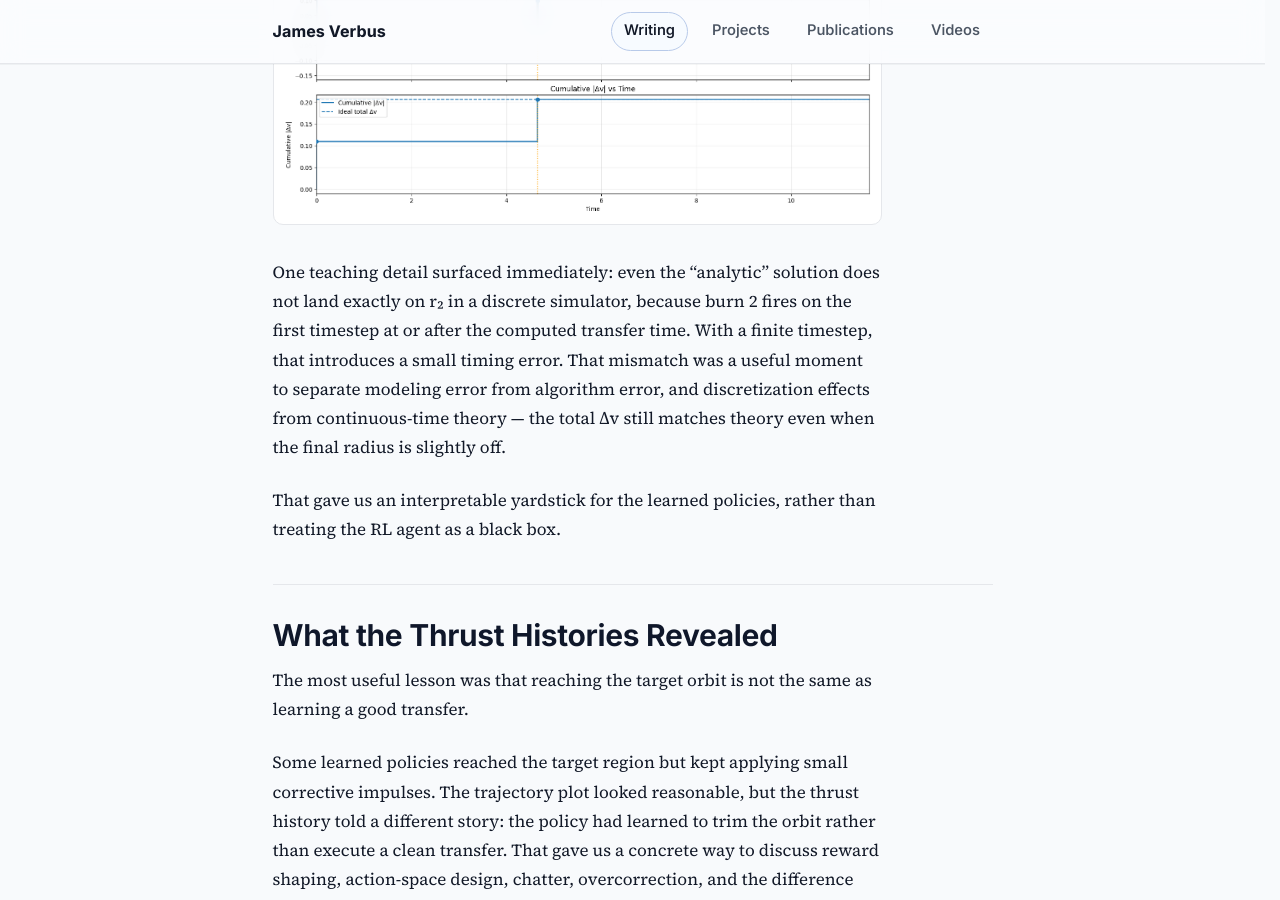
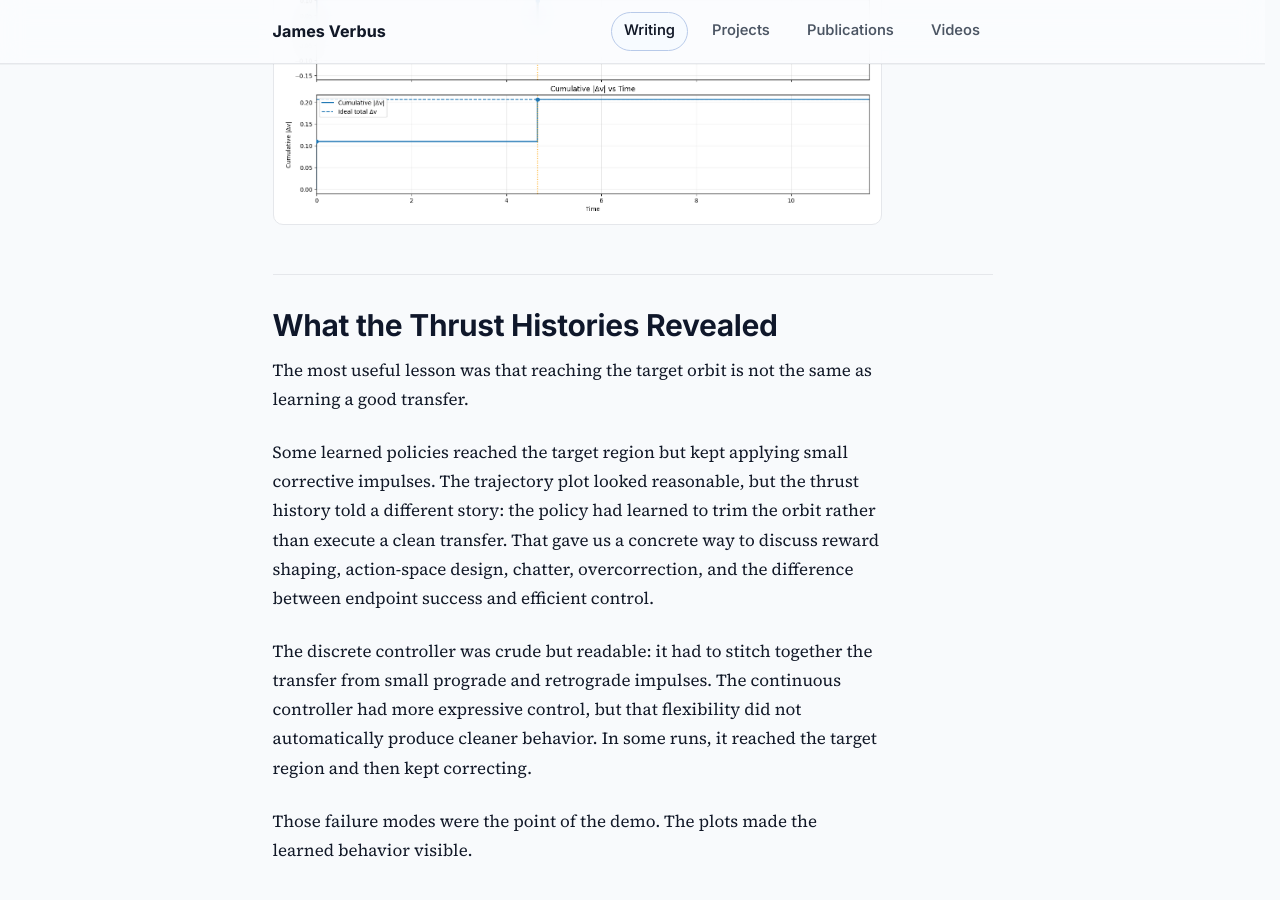
Before and after one commit to jverbus/jverbus.github.io, a Jekyll site: the page built from _posts/2026-01-09-brown-physics-ai-winter-school-workshop.md, in a window 1280 px wide and 900 px high, scrolled down 3093 px. Built offline with Jekyll 4.4.1, drawn with Linux system fonts in a browser that asks for light colours.

Commit message:
Remove discretization-error aside from RL workshop post
https://claude.ai/code/session_01EjBiG9bDQxspefCUkSEBmk

```diff
--- a/_posts/2026-01-09-brown-physics-ai-winter-school-workshop.md
+++ b/_posts/2026-01-09-brown-physics-ai-winter-school-workshop.md
@@ -53,10 +53,6 @@ The verification plots made the baseline easy to check: the trajectory should be
 
 <img src="{{ '/assets/images/rl-orbital-hohmann-verification.png' | relative_url }}" alt="Verification plots for the simulated Hohmann transfer: radius versus time rising to the target, two thrust impulses showing the burn-coast-burn structure, and cumulative delta-v matching the ideal total" width="1411" height="911" loading="lazy" decoding="async">
 
-One teaching detail surfaced immediately: even the "analytic" solution does not land exactly on r₂ in a discrete simulator, because burn 2 fires on the first timestep at or after the computed transfer time. With a finite timestep, that introduces a small timing error. That mismatch was a useful moment to separate modeling error from algorithm error, and discretization effects from continuous-time theory — the total Δv still matches theory even when the final radius is slightly off.
-
-That gave us an interpretable yardstick for the learned policies, rather than treating the RL agent as a black box.
-
 ## What the Thrust Histories Revealed
 
 The most useful lesson was that reaching the target orbit is not the same as learning a good transfer.
```
